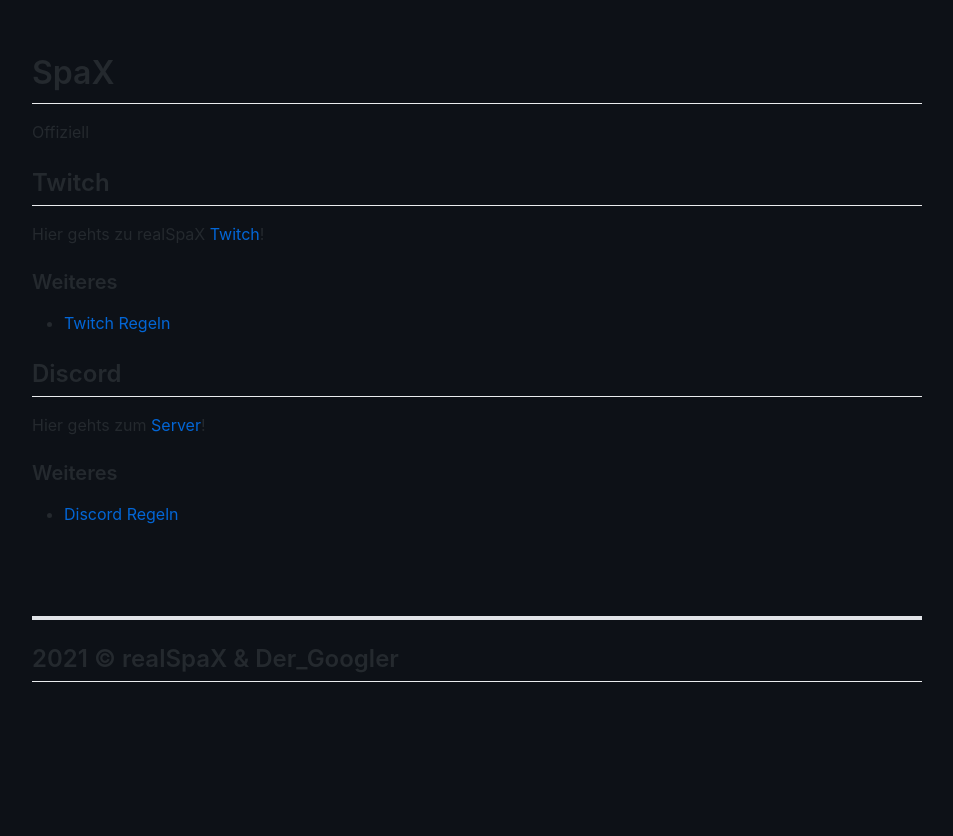
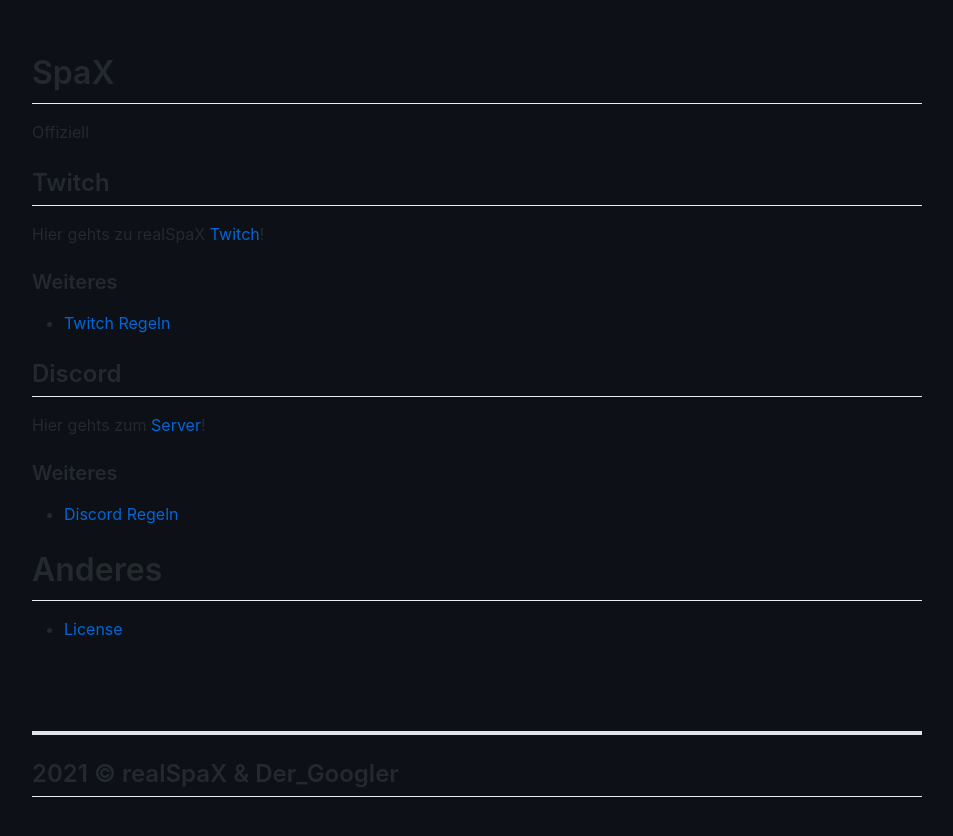
Before and after one commit to lostlvlgirl/realspax.github.io, a Jekyll site: the page built from index.md, in a window 1280 px wide. Shown: the top 836 px of the page, without its empty margins (163-1116 px from the left). Built offline with Jekyll 4.4.1, drawn with Linux system fonts in a browser that asks for light colours; our own code applies the rules of GitHub Pages for plain Markdown files.

Commit message:
Update index.md

```diff
--- a/index.md
+++ b/index.md
@@ -16,3 +16,8 @@ Hier gehts zum [Server](https://discord.gg/vqxQJFwJaz)!
 
 ### Weiteres
 - [Discord Regeln](/discord/rules/)
+
+
+
+# Anderes
+- [License](/security/license/)
```
